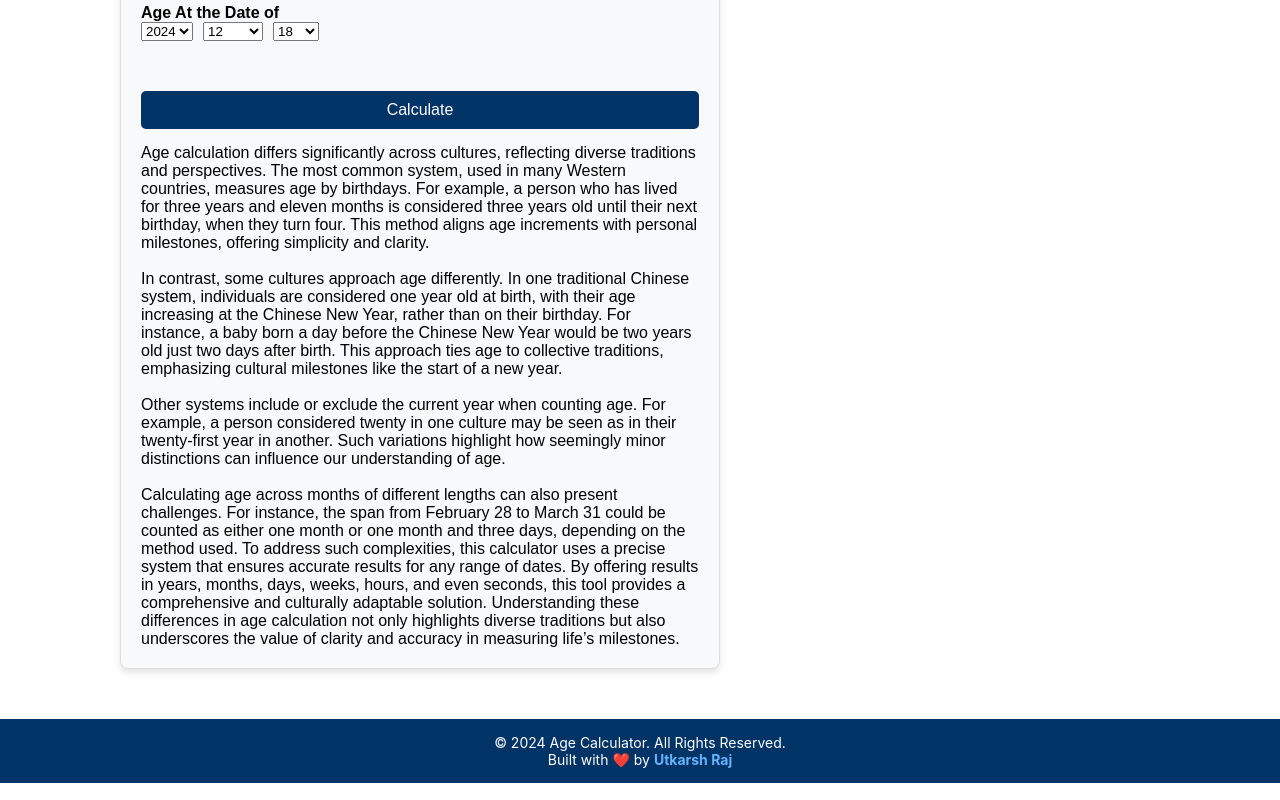
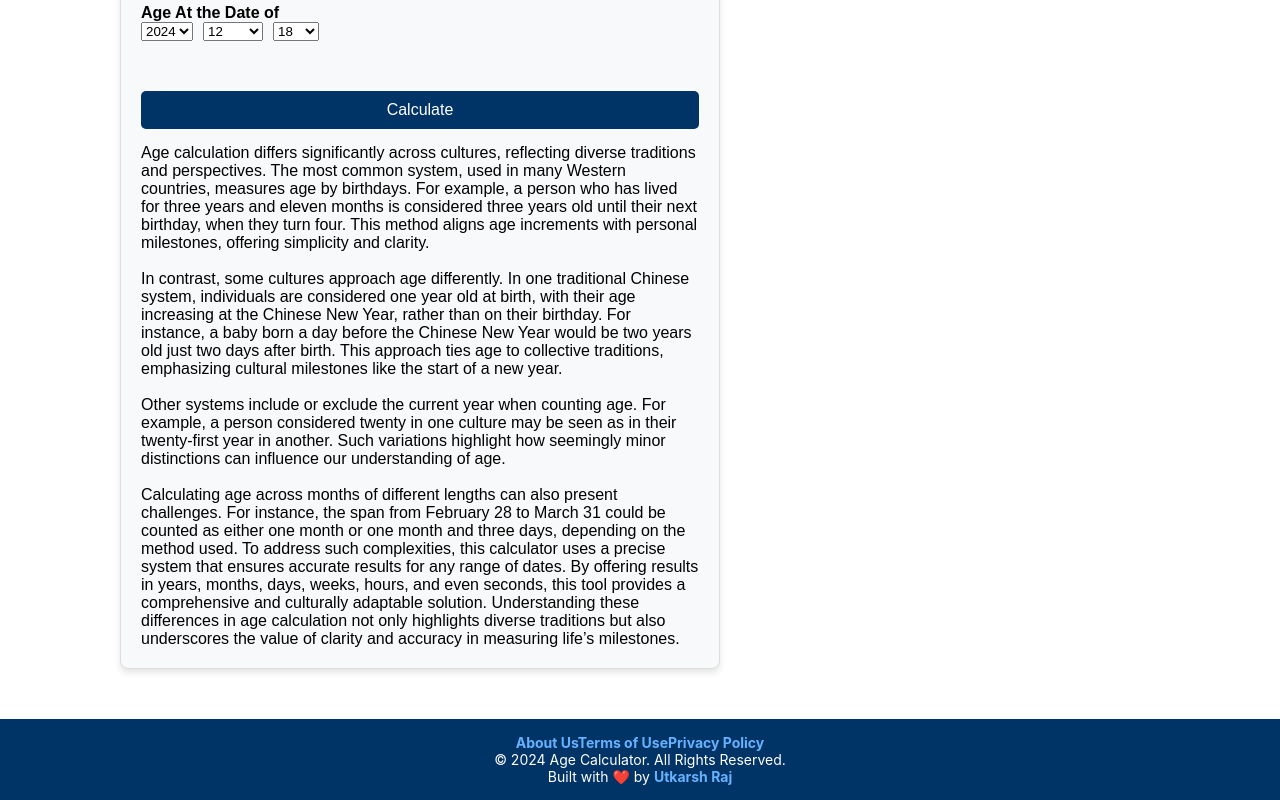
Before and after one commit to utpal14526/Age-Calculator-Main, a React (Create React App) app: page / in a window 1280 px wide. Shown: the part 295-1095 px from the top of the page. Built offline with nearby package versions, Linux system fonts and the light colour scheme.

Commit message:
Update Footer.js

```diff
--- a/src/Components/Footer.js
+++ b/src/Components/Footer.js
@@ -5,13 +5,20 @@ export default function Footer() {
     return (
         <footer className="footer">
             <div className="footer-content">
-                <p>© {new Date().getFullYear()} Age Calculator. All Rights Reserved.</p>
-                <p>
+                <span className="footer-span">
+                    <a>About Us</a>
+                    <a>Terms of Use</a>
+                    <a>Privacy Policy</a>
+                </span>
+                <br />
+                <span style={{ marginTop: "20px" }}>© {new Date().getFullYear()} Age Calculator. All Rights Reserved.</span>
+                <br />
+                <span>
                     Built with ❤️ by{" "}
                     <a href="https://github.com/your-profile" target="_blank" rel="noopener noreferrer">
                         Utkarsh Raj
                     </a>
-                </p>
+                </span>
             </div>
         </footer>
     );
```
